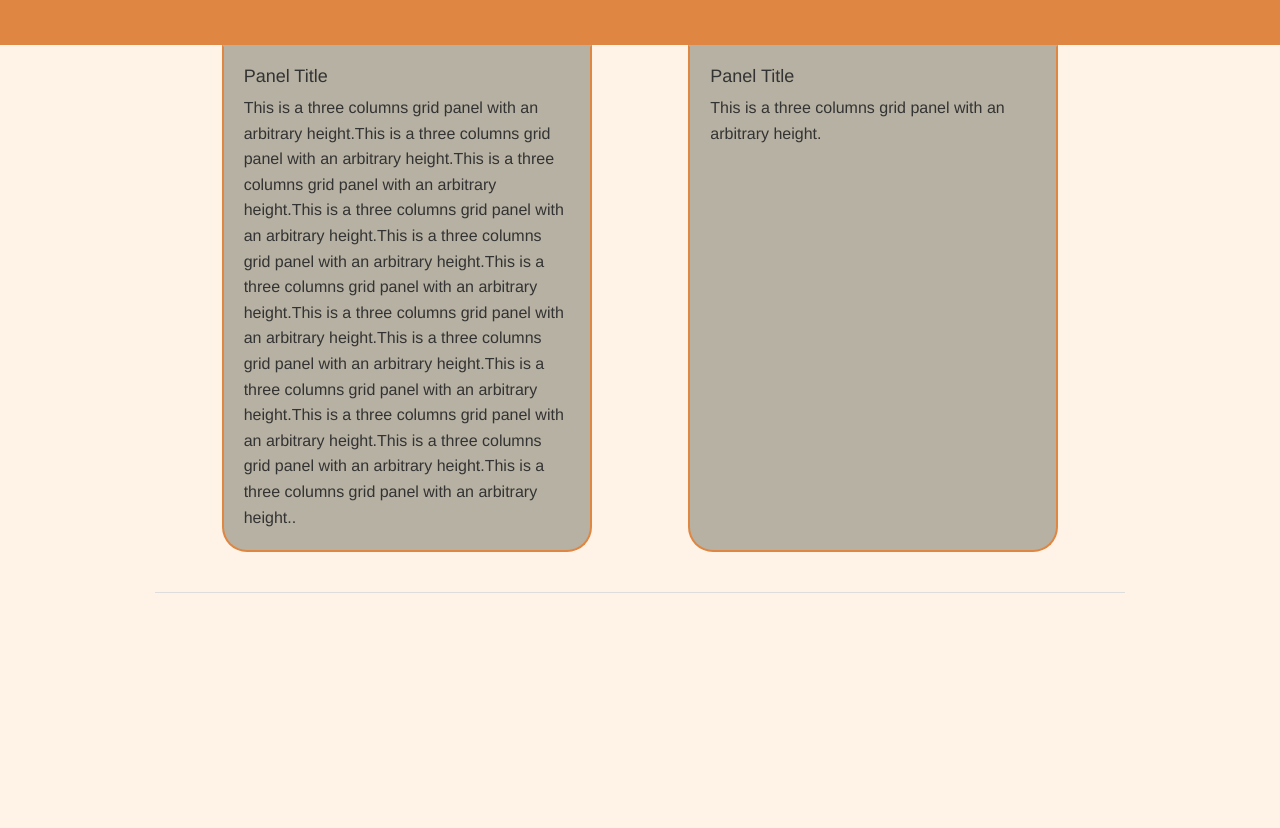
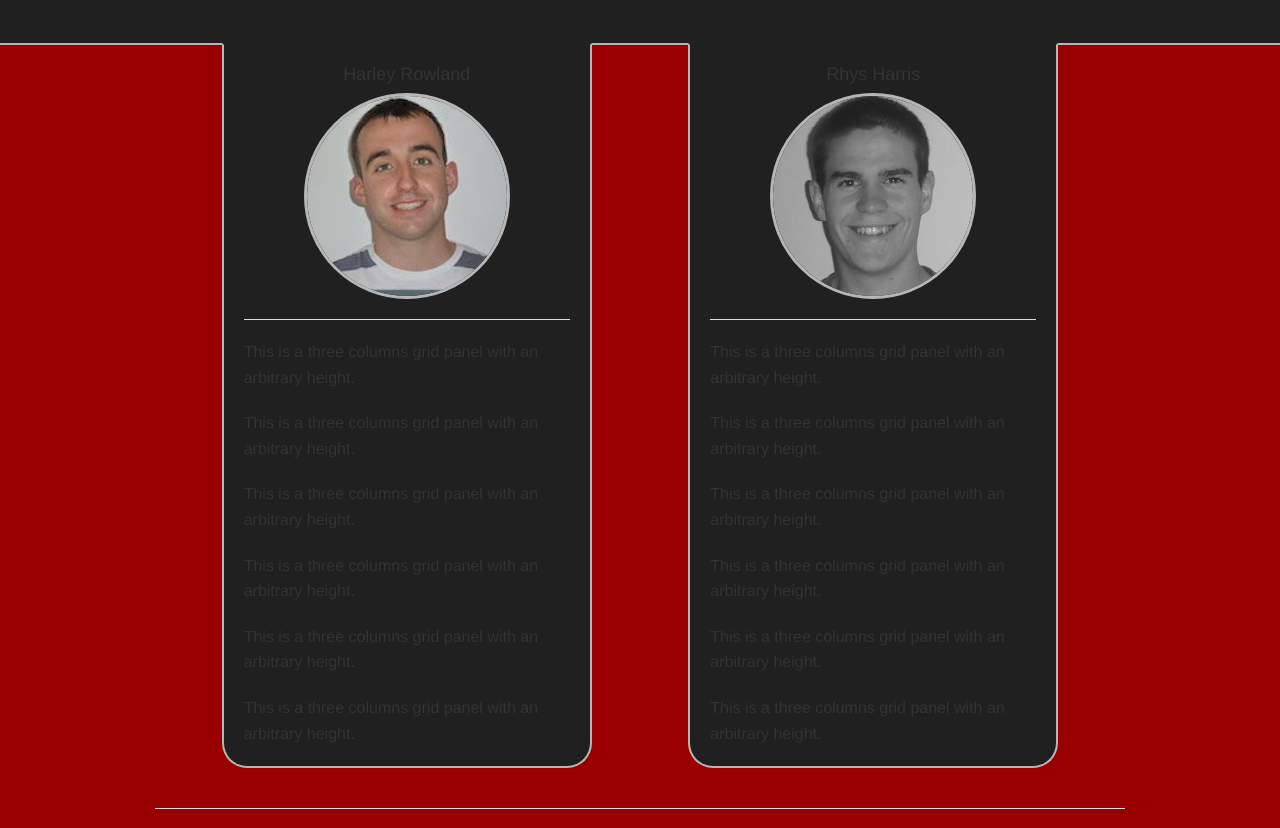
Before and after one commit to HarleyRowland/HaRhys, a plain HTML site: page Harley/source/homepage.html in a window 1280 px wide. Before the commit the page ends 800 px from the top, so only its background shows below. Drawn offline with nearby package versions, Linux system fonts and the light colour scheme.

Commit message:
Major styling changes

```diff
--- a/Harley/source/homepage.html
+++ b/Harley/source/homepage.html
@@ -8,7 +8,7 @@
   <style>
 
   body{
-    background-color: #FFF2E7;
+    background-color: #990000;
   }
 
  	.wrapper {
@@ -24,16 +24,42 @@
   }
 
   .top-bar {
-    background-color: #DE8642;
+    background-color: #202020;
+    border-bottom:solid  #B6B6B6 2px;
   }
 
   .main-div {
-    background-color: #B6B1A2;
+    background-color: #202020;
     border-radius: 0px 0px 25px 25px;
-    border-left:solid  #DE8642 2px;
-    border-right:solid  #DE8642 2px;
-    border-bottom:solid  #DE8642 2px;
-    border-top:solid  #B6B1A2 2px;  }
+    border-left:solid  #B6B6B6 2px;
+    border-right:solid  #B6B6B6 2px;
+    border-bottom:solid  #B6B6B6 2px;
+    border-top:solid  #202020 2px;
+    margin-top: -2px;
+    text-decoration-color: white;
+  }
+
+  .image {
+     margin-left: auto;
+    margin-right: auto
+    display: block;
+  }
+
+  .image > img {
+    border-radius: 1000px 1000px 1000px 1000px;
+    border:solid #B6B6B6;
+    display: block;
+    margin-left: auto;
+    margin-right: auto
+  }
+
+  .title{
+    text-align: center;
+  }
+
+  hr{
+
+  }
   </style>
 </head>
 
@@ -46,14 +72,22 @@
 
     <div class="large-6 columns">
       <div class="panel main-div">
-        <h5>Panel Title</h5>
-        <p>This is a three columns grid panel with an arbitrary height.This is a three columns grid panel with an arbitrary height.This is a three columns grid panel with an arbitrary height.This is a three columns grid panel with an arbitrary height.This is a three columns grid panel with an arbitrary height.This is a three columns grid panel with an arbitrary height.This is a three columns grid panel with an arbitrary height.This is a three columns grid panel with an arbitrary height.This is a three columns grid panel with an arbitrary height.This is a three columns grid panel with an arbitrary height.This is a three columns grid panel with an arbitrary height.This is a three columns grid panel with an arbitrary height..</p>
+        <h5 class="title">Harley Rowland</h5>
+        <div class="image">
+           <img src="../assets/harley.jpg"/>
+        </div>
+        <hr/>
+        <p>This is a three columns grid panel with an arbitrary height.</p><p>This is a three columns grid panel with an arbitrary height.</p><p>This is a three columns grid panel with an arbitrary height.</p><p>This is a three columns grid panel with an arbitrary height.</p><p>This is a three columns grid panel with an arbitrary height.</p><p>This is a three columns grid panel with an arbitrary height.</p>
       </div>
     </div>
     <div class="large-6 columns">
       <div class="panel main-div">
-        <h5>Panel Title</h5>
-        <p>This is a three columns grid panel with an arbitrary height.</p>
+        <h5 class="title">Rhys Harris</h5>
+        <div class="image">
+           <img src="../assets/rhys.jpg"/>
+        </div>
+        <hr/>
+        <p>This is a three columns grid panel with an arbitrary height.</p><p>This is a three columns grid panel with an arbitrary height.</p><p>This is a three columns grid panel with an arbitrary height.</p><p>This is a three columns grid panel with an arbitrary height.</p><p>This is a three columns grid panel with an arbitrary height.</p><p>This is a three columns grid panel with an arbitrary height.</p>
       </div>
     </div>
 
```
Also changed, not shown: Harley/assets/harley.jpg (added), Harley/assets/rhys.jpg (added), 2 other files.
